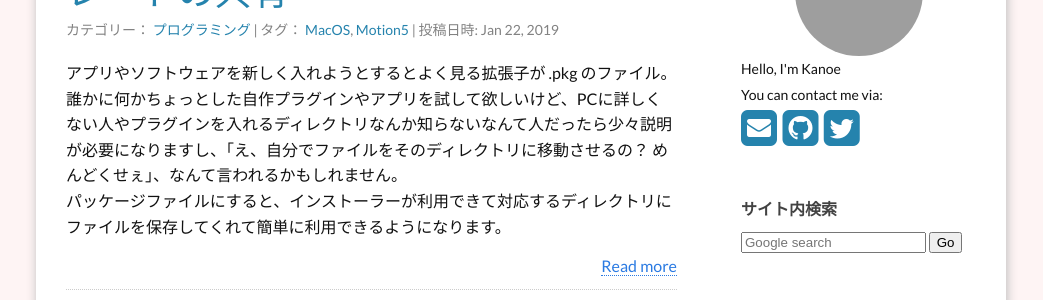
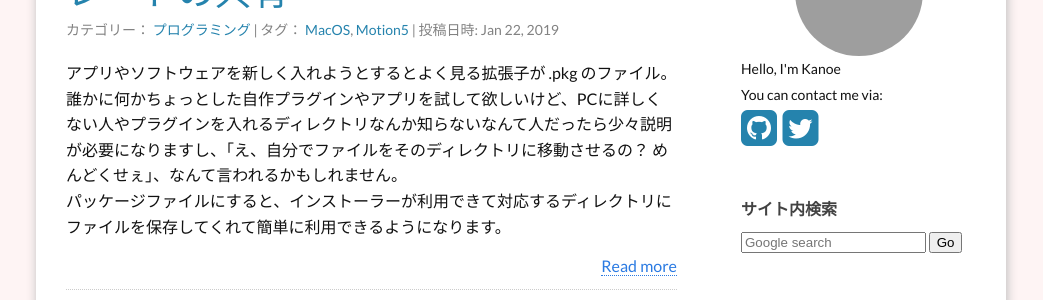
Before and after one commit to KanoeGitHub/website_02, a Jekyll site: the page built from index.html, in a window 1280 px wide. Shown: the part 340-640 px from the top of the page, without its empty margins (119-1162 px from the left). Built offline with Jekyll 4.4.1, drawn with Linux system fonts in a browser that asks for light colours; the list of posts is cut into pages by our own code; grey boxes are pictures that could not be loaded.

Commit message:
email destroy

```diff
--- a/_includes/Aboutme.html
+++ b/_includes/Aboutme.html
@@ -8,9 +8,6 @@
 
   You can contact me via: <br />
 
-  {% if site.email != empty %}
-  <a href="mailto:{{site.email}}" title="mailto: {{site.email}}"><i class="fa fa-envelope-square fa-3x"></i></a>&nbsp;
-  {% endif %}
   {% if site.github_username != empty %}
   <a href="https://github.com/{{site.github_username}}" title="GithubID: {{site.github_username}}"><i class="fa fa-github-square fa-3x"></i></a>&nbsp;
   {% endif %}
```
Also changed, not shown: _config.yml (line endings or trailing spaces).
